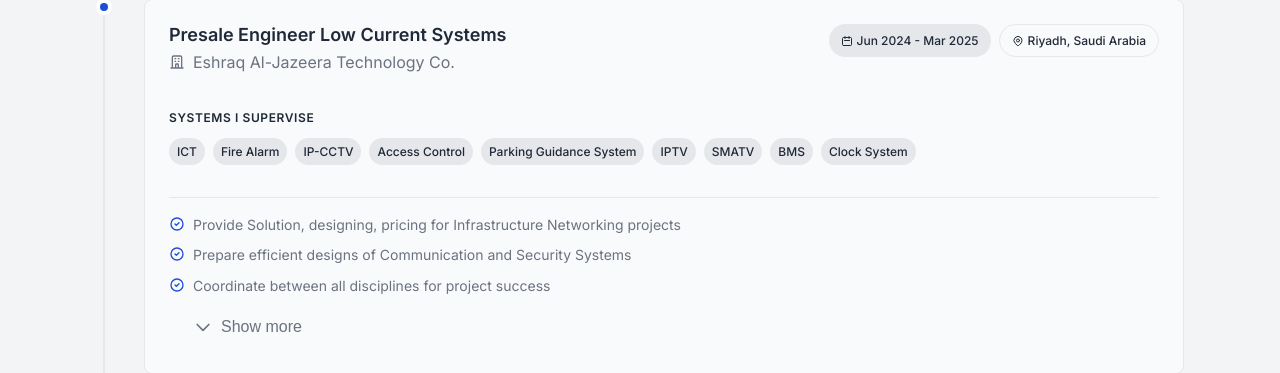
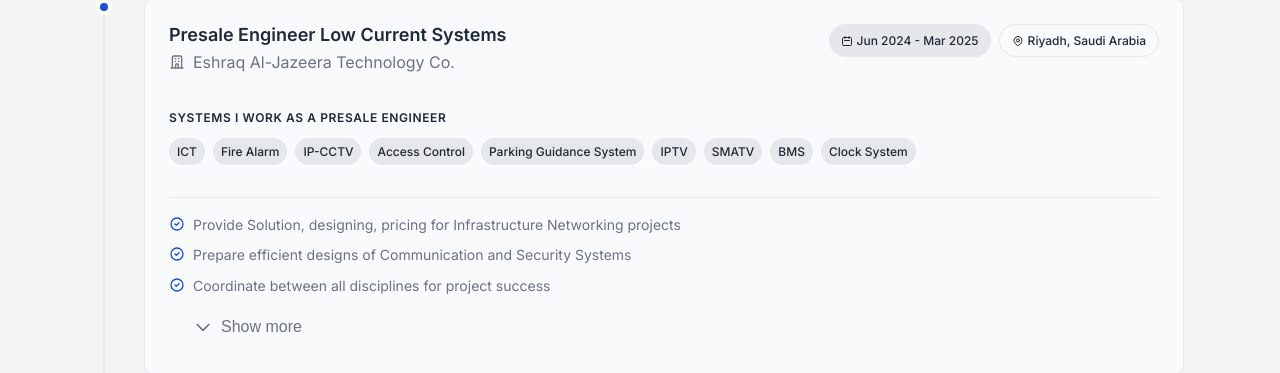
Before and after one commit to mahmoudmohamedsaleh/Mahmoud-Saleh-Profile, a Flask app: page / in a window 1280 px wide. Shown: the part 2575-2948 px from the top of the page. Run offline with Flask 3, Linux system fonts and the light colour scheme.

Commit message:
Update job descriptions to accurately reflect roles and responsibilities
Modify content.py to add a dynamic systems label for Presale Engineer and Presale Manager roles, and update index.html to conditionally render this label.

Replit-Commit-Author: Agent
Replit-Commit-Session-Id: 469e0c6c-ba70-4504-9cdf-5b6f88e33413
Replit-Commit-Checkpoint-Type: full_checkpoint
Replit-Commit-Event-Id: 790680ec-265b-473e-8481-2de2767c05f1
Replit-Commit-Screenshot-Url: https://storage.googleapis.com/screenshot-production-us-central1/2ce6e550-afd4-4b01-92d6-5753b37d0834/469e0c6c-ba70-4504-9cdf-5b6f88e33413/afHf5rX
Replit-Helium-Checkpoint-Created: true

```diff
--- a/flask_app/data/content.py
+++ b/flask_app/data/content.py
@@ -43,6 +43,7 @@ EXPERIENCES = [
         "period": "Mar 2025 - Present",
         "location": "Riyadh, Saudi Arabia",
         "systems": SYSTEMS,
+        "systems_label": "Systems I Supervise",
         "highlights": [
             "Lead design, pricing, and technical strategy for large-scale Infrastructure Networking projects",
             "Oversee preparation of detailed engineering drawings and technical specifications",
@@ -72,6 +73,7 @@ EXPERIENCES = [
         "period": "Jun 2024 - Mar 2025",
         "location": "Riyadh, Saudi Arabia",
         "systems": ["ICT", "Fire Alarm", "IP-CCTV", "Access Control", "Parking Guidance System", "IPTV", "SMATV", "BMS", "Clock System"],
+        "systems_label": "Systems I Work As A Presale Engineer",
         "highlights": [
             "Provide Solution, designing, pricing for Infrastructure Networking projects",
             "Prepare efficient designs of Communication and Security Systems",
--- a/flask_app/templates/index.html
+++ b/flask_app/templates/index.html
@@ -166,7 +166,7 @@
                             <div class="card-content">
                                 {% if exp.systems %}
                                 <div class="experience-systems">
-                                    <h4 class="experience-systems-title">Systems I Supervise</h4>
+                                    <h4 class="experience-systems-title">{{ exp.systems_label if exp.systems_label else 'Systems I Supervise' }}</h4>
                                     <div class="experience-systems-grid">
                                         {% for system in exp.systems %}
                                         <span class="badge badge-secondary badge-sm">{{ system }}</span>
```
Also changed, not shown: attached_assets/image_1767451861296.png (added).
